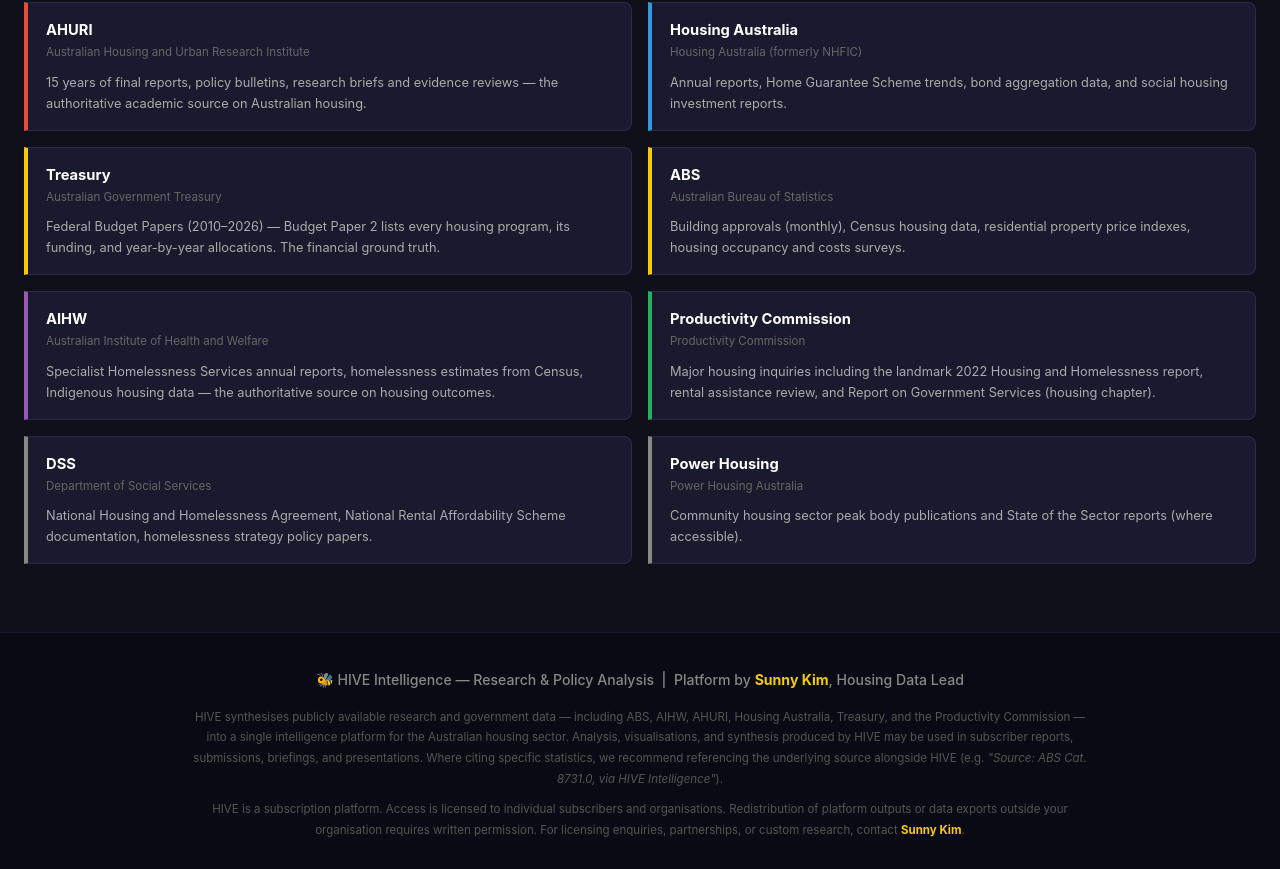
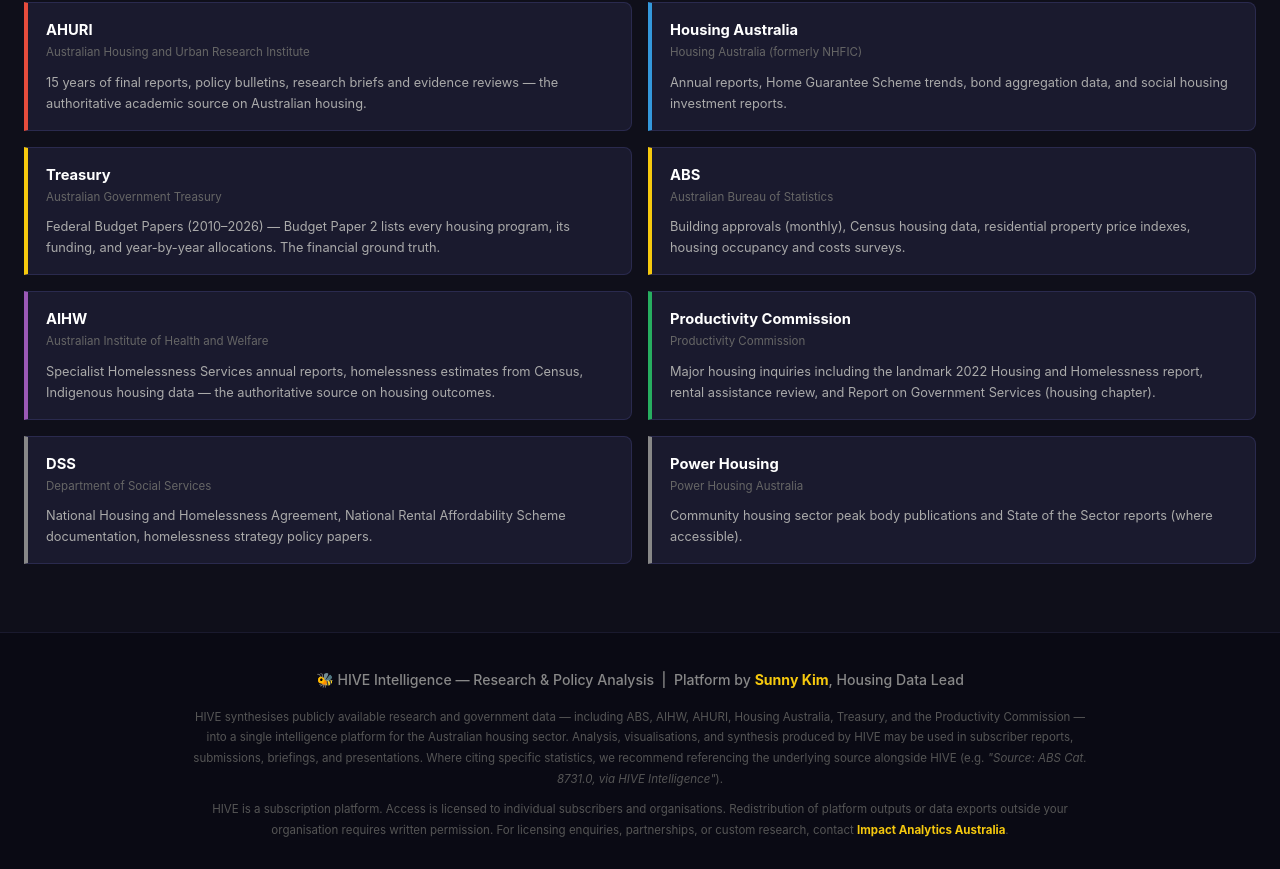
Before and after one commit to sunnykim-aus/hive-platform, a Next.js app: page / in a window 1280 px wide. Shown: the part 3287-4156 px from the top of the page. Built offline with nearby package versions, Linux system fonts and the light colour scheme.

Commit message:
Footer: contact links to Impact Analytics Australia

```diff
--- a/app/layout.tsx
+++ b/app/layout.tsx
@@ -29,8 +29,8 @@ export default function RootLayout({ children }: { children: React.ReactNode })
             </p>
             <p style={{ fontSize: "0.72rem", color: "#555", lineHeight: 1.8 }}>
               HIVE is a subscription platform. Access is licensed to individual subscribers and organisations. Redistribution of platform outputs or data exports outside your organisation requires written permission. For licensing enquiries, partnerships, or custom research, contact{" "}
-              <a href="https://www.linkedin.com/in/sunny-kim-58a780100/" target="_blank" rel="noopener noreferrer" style={{ color: "#f6c90e", textDecoration: "none", fontWeight: 700 }}>
-                Sunny Kim
+              <a href="https://impactanalyticsaustralia.com.au/" target="_blank" rel="noopener noreferrer" style={{ color: "#f6c90e", textDecoration: "none", fontWeight: 700 }}>
+                Impact Analytics Australia
               </a>.
             </p>
           </div>
```
